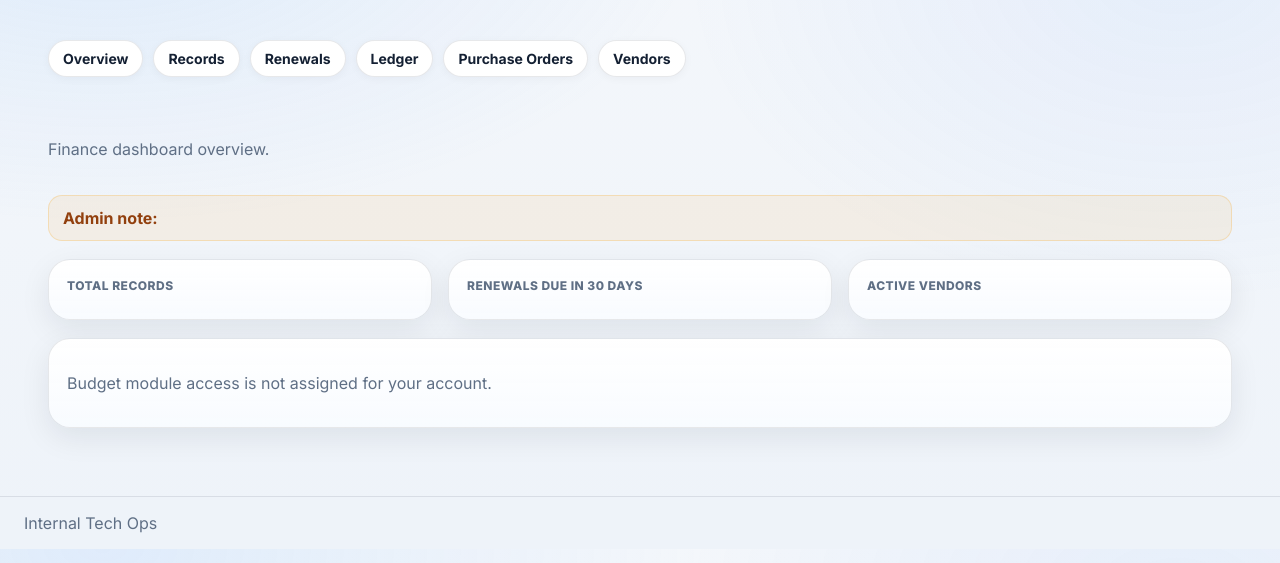
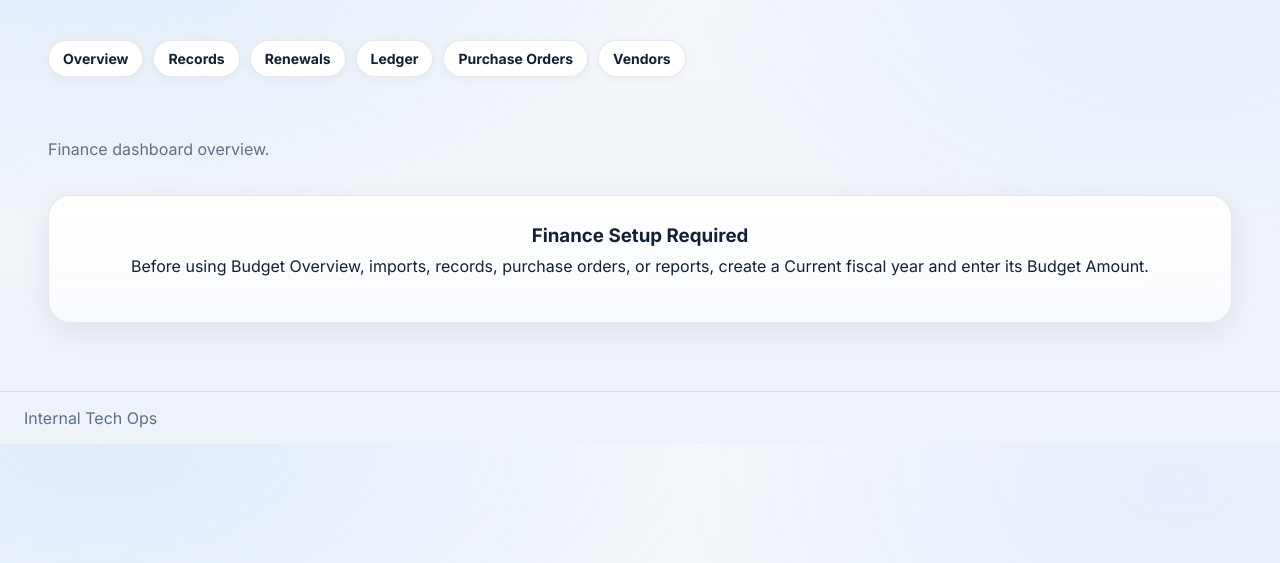
Before and after one commit to bj-pullman/launchpad-core, a Python web app: template apps/finance/templates/finance/department_overview.html in a window 1280 px wide. Shown: the part 77-640 px from the top of the page. Run offline with Jinja, Linux system fonts and the light colour scheme; the template is opened without the code that fills it, so the values that code supplies are empty.

Commit message:
Show finance setup required onboarding card

```diff
--- a/apps/finance/templates/finance/department_overview.html
+++ b/apps/finance/templates/finance/department_overview.html
@@ -8,6 +8,7 @@
 {% endblock %}
 
 {% block content %}
+{% set setup_ready = finance_setup_status and finance_setup_status.is_ready %}
 <div class="page-shell finance-shell">
 
 {% include "finance/_finance_tabs.html" %}
@@ -20,9 +21,11 @@
 
     {% if can_manage %}
       <div class="page-header-actions">
+        {% if setup_ready %}
           <a class="btn finance-import-btn" href="{{ url_for('finance.imports', department_name=department_name) }}">Import</a>
           <a class="btn btn-primary" href="{{ url_for('finance.record_create', department_name=department_name) }}">Add Record</a>
           <a class="btn btn-primary" href="{{ url_for('finance.vendor_create', department_name=department_name) }}">Add Vendor</a>
+        {% endif %}
         <button
           type="button"
           class="btn finance-settings-btn"
@@ -50,6 +53,29 @@
     {% endif %}
   </div>
 
+  {% if not setup_ready %}
+    <div class="content-card finance-empty">
+      <h3>Finance Setup Required</h3>
+      <p>Before using Budget Overview, imports, records, purchase orders, or reports, create a Current fiscal year and enter its Budget Amount.</p>
+
+      {% if finance_setup_status and finance_setup_status.missing_items %}
+        <div class="finance-alert">
+          <strong>Still needed:</strong>
+          <ul>
+            {% for item in finance_setup_status.missing_items %}
+              <li>{{ item|replace('adopted budget', 'Budget Amount') }}</li>
+            {% endfor %}
+          </ul>
+        </div>
+      {% endif %}
+
+      {% if can_manage %}
+        <button type="button" class="btn btn-primary finance-action-button" data-finance-modal-open="finance-settings-modal">
+          Complete Finance Setup
+        </button>
+      {% endif %}
+    </div>
+  {% else %}
     <div class="finance-alert">
       <strong>Admin note:</strong> {{ explicit_permissions_notice }}
     </div>
@@ -78,6 +104,7 @@
         <p class="muted">Budget module access is not assigned for your account.</p>
       {% endif %}
     </div>
+  {% endif %}
 </div>
 
 {% include "finance/_finance_settings_modal.html" %}
```
Lines whose indentation alone changed are shown as unchanged.
